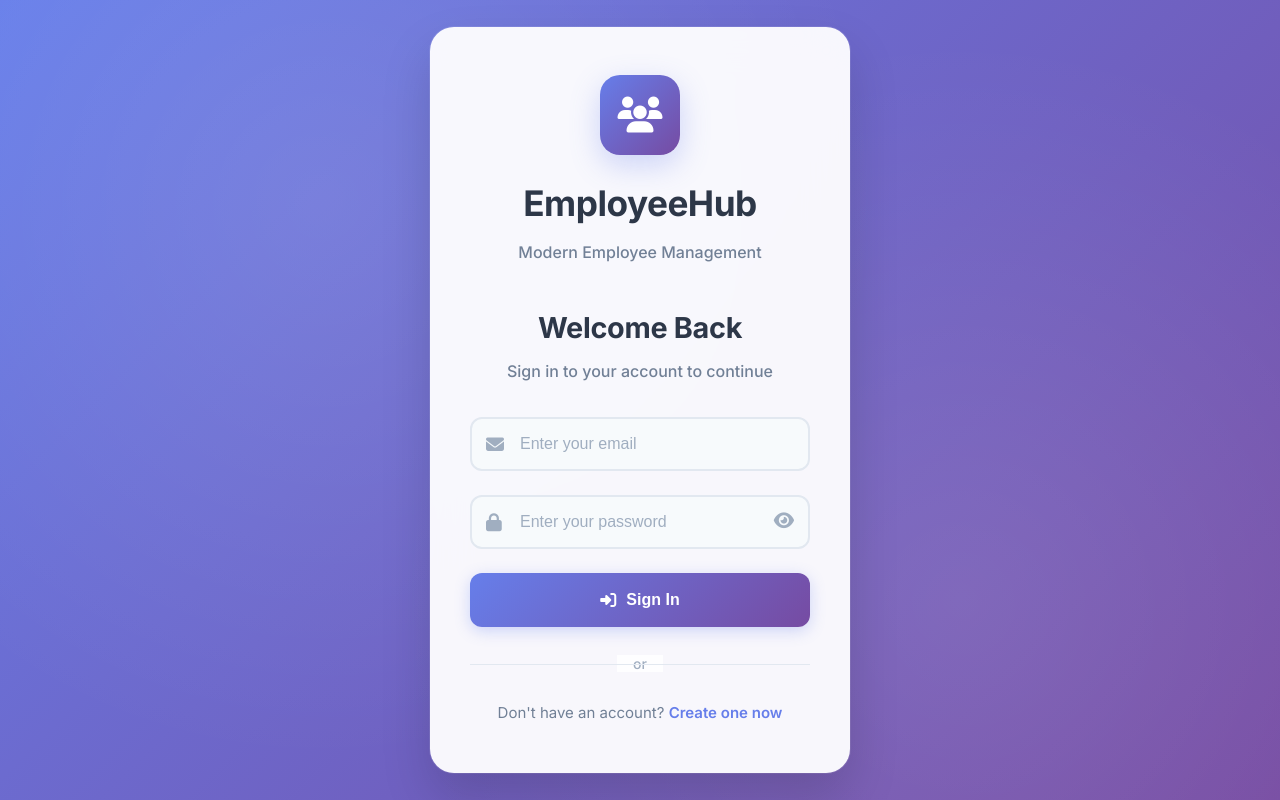
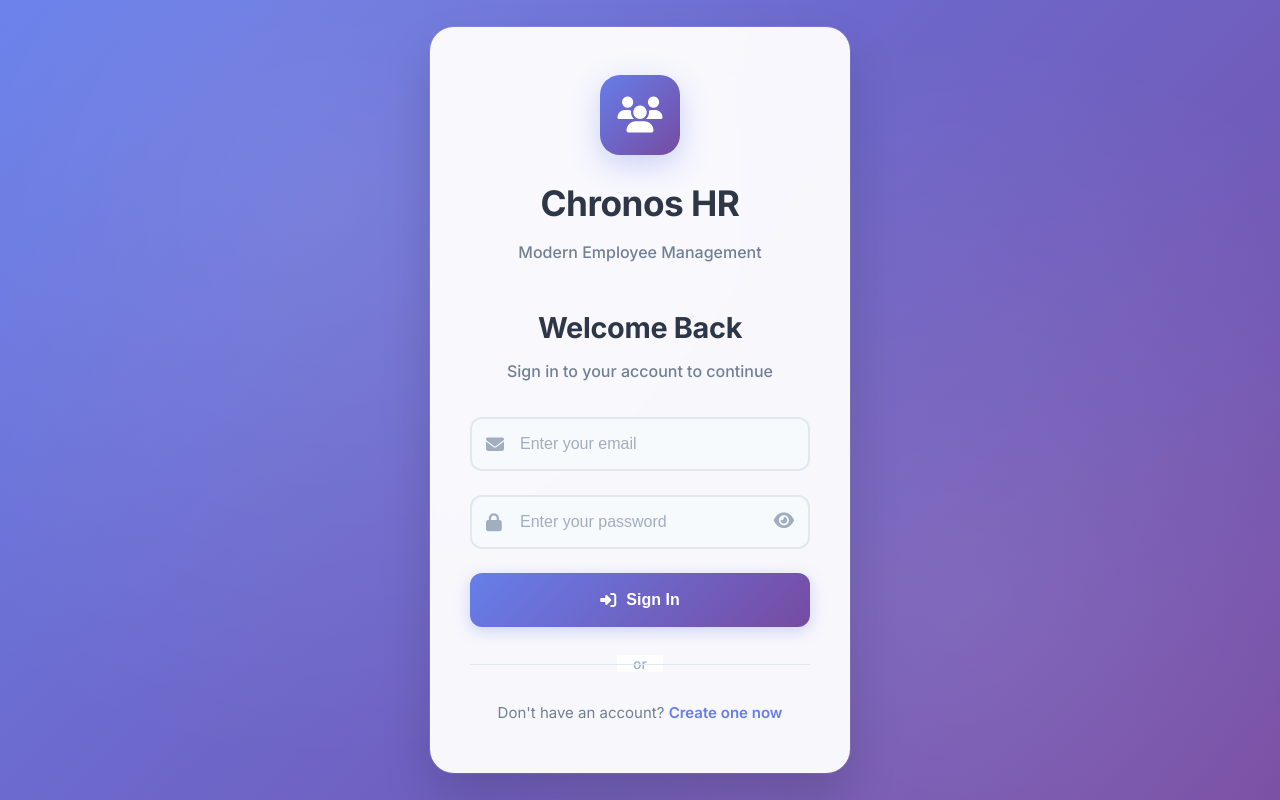
Before and after one commit to thanoss26/SaaSApp, a website: page public/index.html in a window 1280 px wide. Drawn offline with nearby package versions, Linux system fonts and the light colour scheme.

Commit message:
Fix branding: change EmployeeHub to Chronos HR in index.html

```diff
--- a/public/index.html
+++ b/public/index.html
@@ -29,7 +29,7 @@
                 <div class="logo-icon">
                     <i class="fas fa-users"></i>
                 </div>
-                <h1>EmployeeHub</h1>
+                <h1>Chronos HR</h1>
                 <p>Modern Employee Management</p>
             </div>
 
@@ -75,7 +75,7 @@
             <form id="registerForm" class="auth-form hidden">
                 <div class="form-header">
                     <h2>Create Account</h2>
-                    <p>Join EmployeeHub and get started</p>
+                    <p>Join Chronos HR and get started</p>
                 </div>
 
                 <div class="form-row">
@@ -161,7 +161,7 @@
         <nav class="navbar">
             <div class="nav-brand">
                 <i class="fas fa-users"></i>
-                <span>EmployeeHub</span>
+                <span>Chronos HR</span>
             </div>
             <div class="nav-menu">
                 <button class="nav-item active" data-view="dashboard">
```
